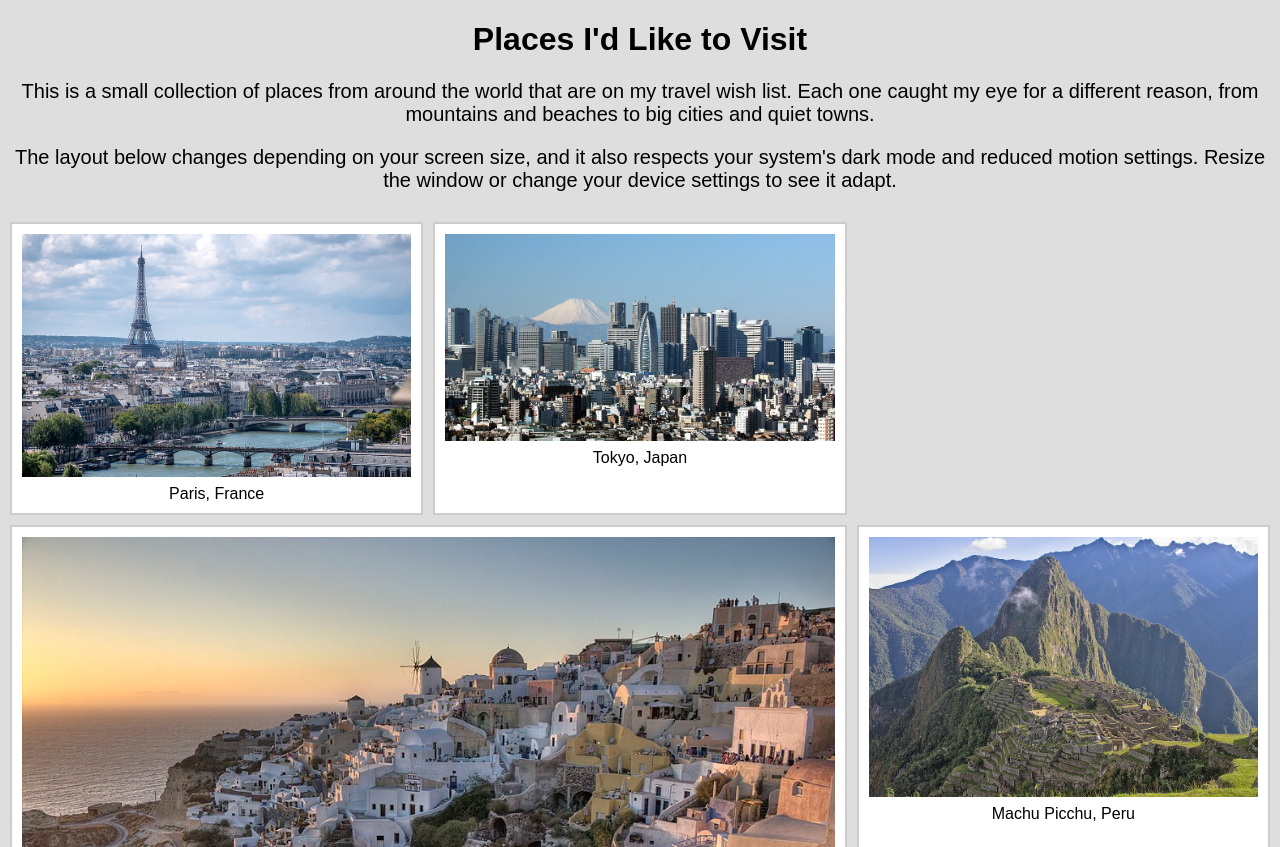
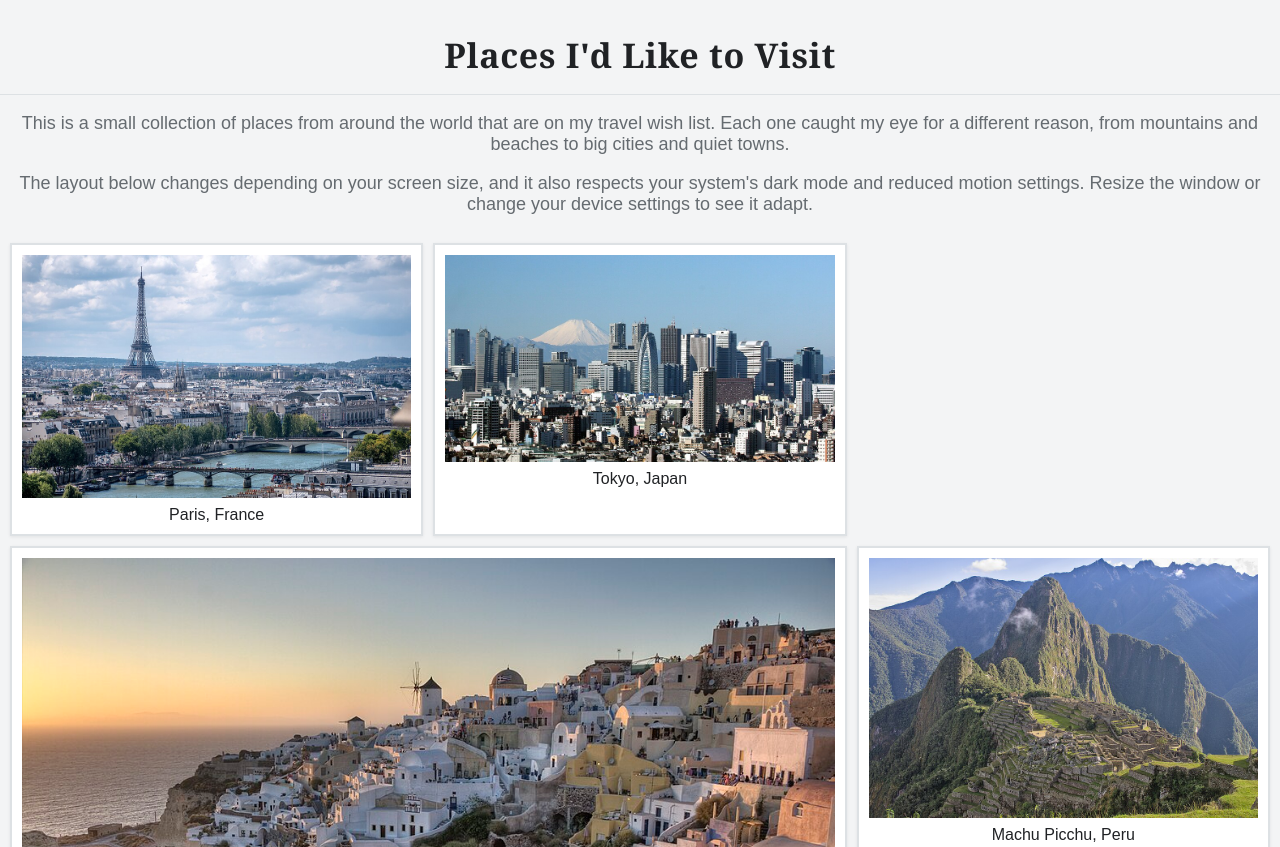
Before and after one commit to Sussybobuc/Coursera-final-project, a plain HTML site: page index.html in a window 1280 px wide. Shown: the top 847 px of the page. Drawn offline with Linux system fonts and the light colour scheme.

Commit message:
Polish final project styling with token-based palette and dark mode
Add CSS custom properties for color/shadow tokens, pair a serif heading
with the existing sans body, add card hover/focus states, and extend
the reduced-motion query to cover the new transition.

Co-Authored-By: Claude Sonnet 5 <noreply@anthropic.com>

```diff
--- a/css/style.css
+++ b/css/style.css
@@ -1,33 +1,79 @@
+:root {
+  --bg: #f3f4f5;
+  --text: #202225;
+  --muted: #656b70;
+  --card-bg: #ffffff;
+  --card-text: #202225;
+  --card-border: #dde1e4;
+  --accent: #1f6f6f;
+  --shadow: 0 1px 3px rgba(20, 30, 35, 0.08);
+  --shadow-hover: 0 8px 20px rgba(20, 30, 35, 0.16);
+}
+
+@media (prefers-color-scheme: dark) {
+  :root {
+    --bg: #12161a;
+    --text: #e8ecef;
+    --muted: #9aa4ab;
+    --card-bg: #1e1e1e;
+    --card-text: #f4d35e;
+    --card-border: #000000;
+    --accent: #7fd8d8;
+    --shadow: 0 1px 3px rgba(0, 0, 0, 0.5);
+    --shadow-hover: 0 8px 20px rgba(0, 0, 0, 0.6);
+  }
+}
+
 html {
   scroll-behavior: smooth;
 }
 
 body {
-  background-color: #dedede;
+  background-color: var(--bg);
+  color: var(--text);
   margin: 0;
+  font-family: Arial, sans-serif;
+}
+
+header {
+  padding: 32px 16px 16px;
+  border-bottom: 1px solid var(--card-border);
 }
 
 h1 {
   text-align: center;
-  font-family: Arial, sans-serif;
-  font-size: 32px;
+  font-family: Georgia, "Iowan Old Style", serif;
+  font-size: 34px;
+  letter-spacing: 0.02em;
+  margin: 0;
+  color: var(--text);
 }
 
 a {
-  color: #000;
+  color: var(--accent);
   text-decoration: none;
-  font-family: Arial, sans-serif;
+}
+
+a:hover,
+a:focus-visible {
+  text-decoration: underline;
+}
+
+a:focus-visible {
+  outline: 2px solid var(--accent);
+  outline-offset: 3px;
 }
 
 p {
-  font-size: 20px;
-  font-family: Arial, sans-serif;
+  font-size: 18px;
   text-align: center;
+  color: var(--muted);
+  padding: 0 16px;
 }
 
 footer {
   text-align: center;
-  padding: 10px;
+  padding: 24px 10px;
 }
 
 /* Mobile view (default): one column grid */
@@ -41,10 +87,19 @@ footer {
 figure {
   margin: 0;
   padding: 10px;
-  background-color: #fff;
-  border: 2px solid #ccc;
+  background-color: var(--card-bg);
+  color: var(--card-text);
+  border: 2px solid var(--card-border);
+  border-radius: 10px;
   text-align: center;
   overflow: hidden;
+  box-shadow: var(--shadow);
+  transition: transform 0.15s ease, box-shadow 0.15s ease;
+}
+
+figure:hover {
+  transform: translateY(-3px);
+  box-shadow: var(--shadow-hover);
 }
 
 figure img {
@@ -54,7 +109,6 @@ figure img {
 }
 
 figcaption {
-  font-family: Arial, sans-serif;
   padding-top: 8px;
 }
 
@@ -93,13 +147,8 @@ figcaption {
   html {
     scroll-behavior: auto;
   }
-}
 
-/* Dark color scheme */
-@media (prefers-color-scheme: dark) {
   figure {
-    background-color: #1e1e1e;
-    color: #f4d35e;
-    border-color: #000;
+    transition: none;
   }
 }
```
